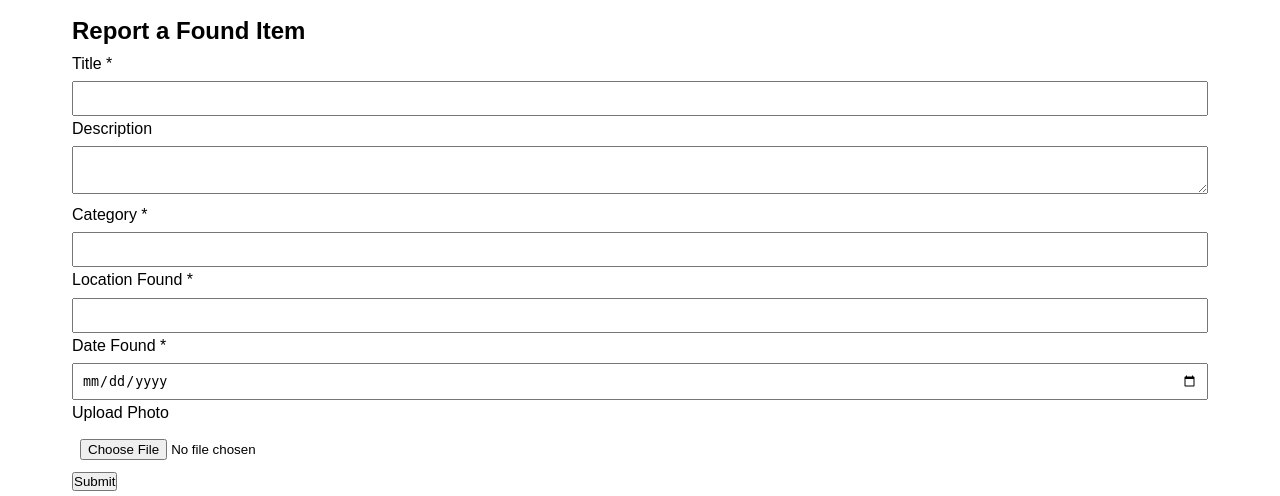
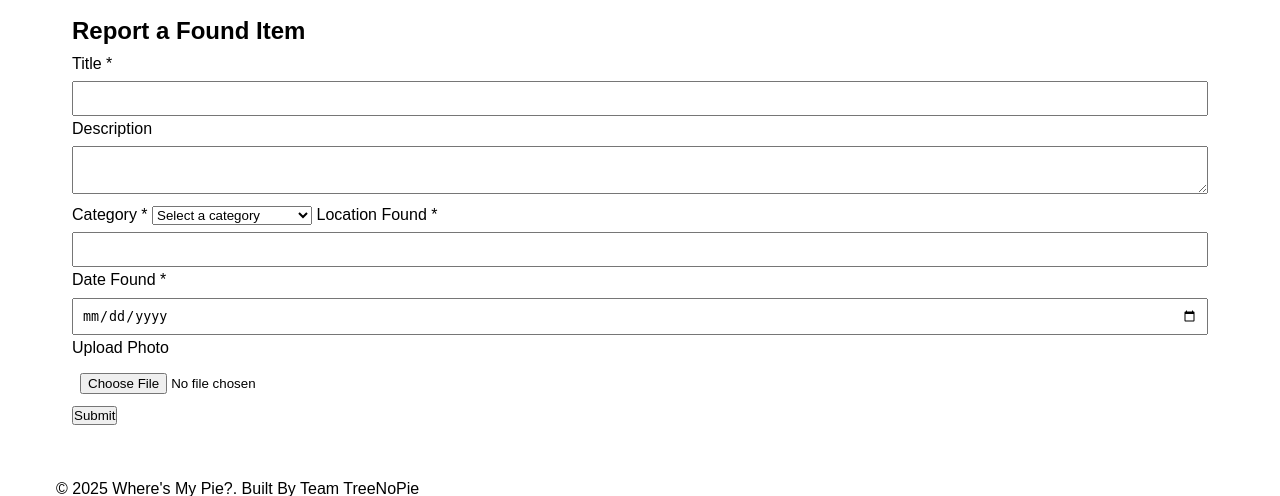
Before and after one commit to Irenemicooo/WheresMyPie, a PHP site: page /WheresMyPie/items/create.php in a window 1280 px wide. Shown: the part 385-881 px from the top of the page. Run offline with PHP 8.4, Linux system fonts and the light colour scheme; the visitor is signed in with stand-in values (Sample User, id 1).

Commit message:
changed category searching method

```diff
--- a/public_html/items/create.php
+++ b/public_html/items/create.php
@@ -90,7 +90,19 @@ if ($_SERVER['REQUEST_METHOD'] === 'POST') {
         <textarea name="description" id="description"><?= htmlspecialchars($description) ?></textarea>
 
         <label for="category">Category *</label>
-        <input type="text" name="category" id="category" value="<?= htmlspecialchars($category) ?>" required>
+        <select name="category" id="category" required>
+            <option value="">Select a category</option>
+            <option value="Food" <?= $category == 'Food' ? 'selected' : '' ?>>Food</option>
+            <option value="Electronics" <?= $category == 'Electronics' ? 'selected' : '' ?>>Electronics</option>
+            <option value="Cards & IDs" <?= $category == 'Cards & IDs' ? 'selected' : '' ?>>Cards & IDs</option>
+            <option value="Wallets & Cash" <?= $category == 'Wallets & Cash' ? 'selected' : '' ?>>Wallets & Cash</option>
+            <option value="Keys" <?= $category == 'Keys' ? 'selected' : '' ?>>Keys</option>
+            <option value="Clothing & Accessories" <?= $category == 'Clothing & Accessories' ? 'selected' : '' ?>>Clothing & Accessories</option>
+            <option value="Bags" <?= $category == 'Bags' ? 'selected' : '' ?>>Bags</option>
+            <option value="Personal Items" <?= $category == 'Personal Items' ? 'selected' : '' ?>>Personal Items</option>
+            <option value="Sports Equipment" <?= $category == 'Sports Equipment' ? 'selected' : '' ?>>Sports Equipment</option>
+            <option value="Others" <?= $category == 'Others' ? 'selected' : '' ?>>Others</option>
+        </select>
 
         <label for="location">Location Found *</label>
         <input type="text" name="location" id="location" value="<?= htmlspecialchars($location) ?>" required>
```
Also changed, not shown: public_html/index.php (+10 -5 lines), public_html/items/search.php (+8 -3 lines).
